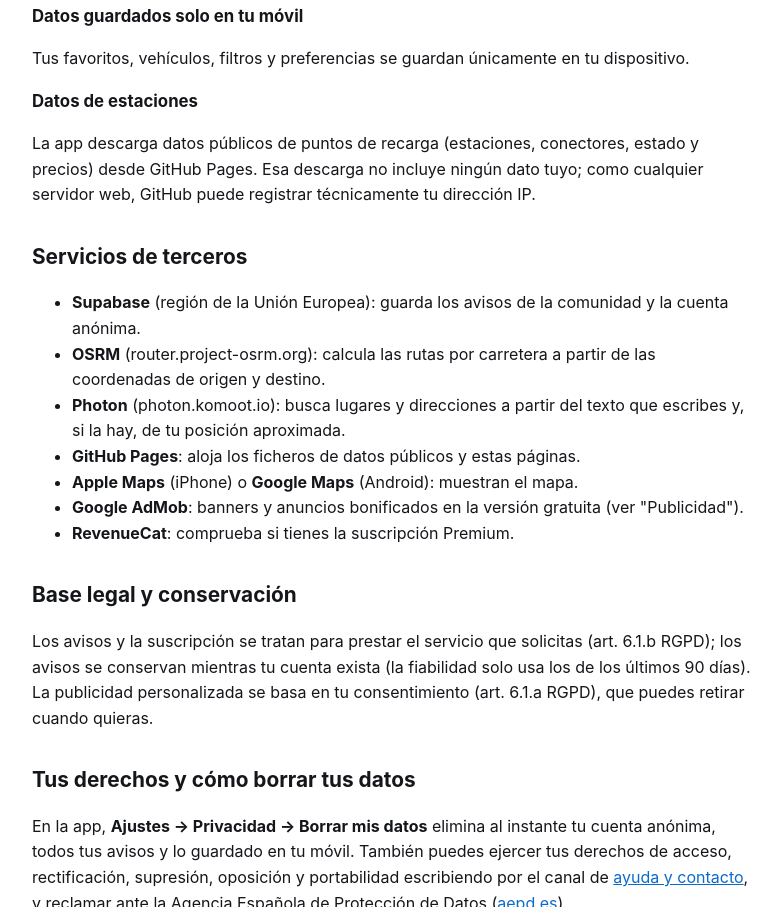
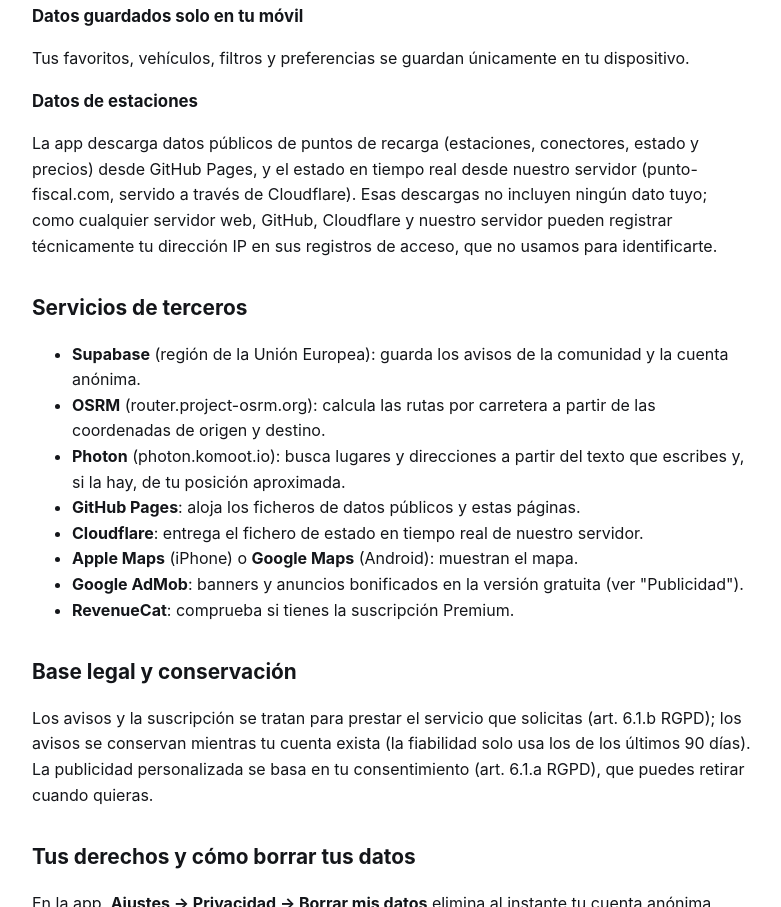
Before and after one commit to borjeta/appPuntosCarga, a website: page web/privacidad.html in a window 1280 px wide. Shown: the part 1272-2179 px from the top of the page, without its empty margins (248-1029 px from the left). Drawn offline with Linux system fonts and the light colour scheme.

Commit message:
Privacidad: el estado en tiempo real se descarga de nuestro servidor (vía Cloudflare)
Co-Authored-By: Claude Opus 5.5 <noreply@anthropic.com>

```diff
--- a/web/privacidad.html
+++ b/web/privacidad.html
@@ -10,7 +10,7 @@
 <main>
 <p class="nav"><a href="./">Puntos de Carga</a> · <a href="soporte.html">Ayuda</a> · <a href="#en">English</a></p>
 <h1>Política de privacidad</h1>
-<p class="muted">Última actualización: 9 de noviembre de 2026</p>
+<p class="muted">Última actualización: 18 de noviembre de 2026</p>
 
 <p>Puntos de Carga es una app gratuita para encontrar puntos de recarga de vehículos eléctricos. Está
 diseñada para recoger <strong>el mínimo de datos posible</strong>: no tiene registro con email, no usa
@@ -58,8 +58,10 @@ compras de esta app.</p>
 
 <h3>Datos de estaciones</h3>
 <p>La app descarga datos públicos de puntos de recarga (estaciones, conectores, estado y precios) desde
-GitHub Pages. Esa descarga no incluye ningún dato tuyo; como cualquier servidor web, GitHub puede
-registrar técnicamente tu dirección IP.</p>
+GitHub Pages, y el estado en tiempo real desde nuestro servidor (punto-fiscal.com, servido a través de
+Cloudflare). Esas descargas no incluyen ningún dato tuyo; como cualquier servidor web, GitHub, Cloudflare y
+nuestro servidor pueden registrar técnicamente tu dirección IP en sus registros de acceso, que no usamos
+para identificarte.</p>
 
 <h2>Servicios de terceros</h2>
 <ul>
@@ -67,6 +69,7 @@ registrar técnicamente tu dirección IP.</p>
 <li><strong>OSRM</strong> (router.project-osrm.org): calcula las rutas por carretera a partir de las coordenadas de origen y destino.</li>
 <li><strong>Photon</strong> (photon.komoot.io): busca lugares y direcciones a partir del texto que escribes y, si la hay, de tu posición aproximada.</li>
 <li><strong>GitHub Pages</strong>: aloja los ficheros de datos públicos y estas páginas.</li>
+<li><strong>Cloudflare</strong>: entrega el fichero de estado en tiempo real de nuestro servidor.</li>
 <li><strong>Apple Maps</strong> (iPhone) o <strong>Google Maps</strong> (Android): muestran el mapa.</li>
 <li><strong>Google AdMob</strong>: banners y anuncios bonificados en la versión gratuita (ver "Publicidad").</li>
 <li><strong>RevenueCat</strong>: comprueba si tienes la suscripción Premium.</li>
```
